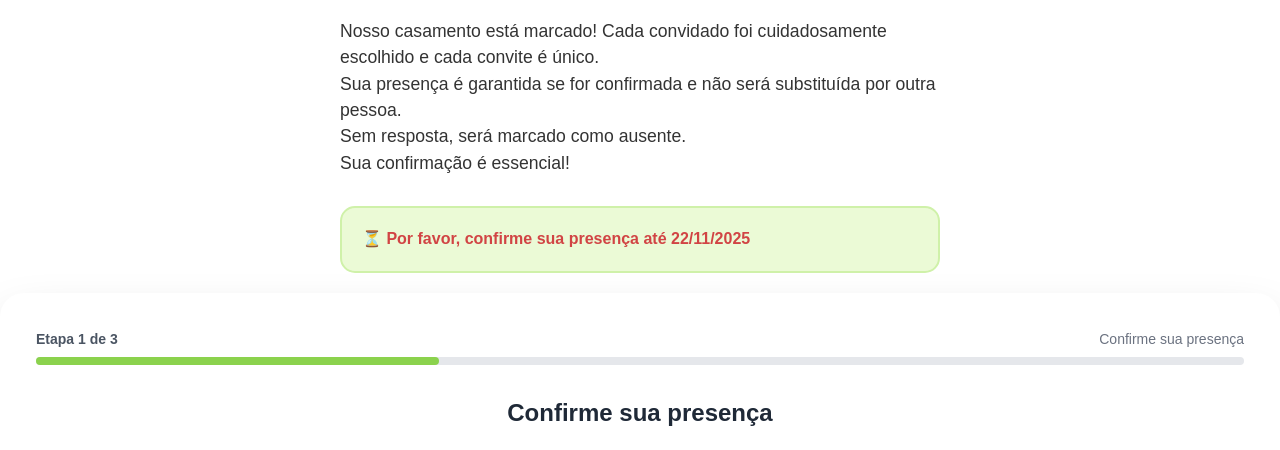
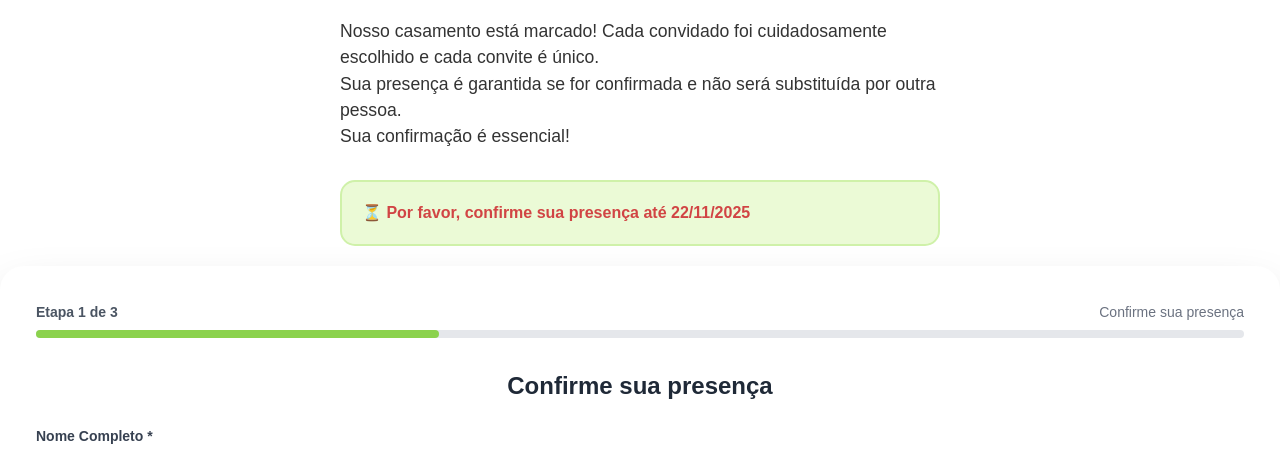
Before and after one commit to KatyBarbosa/rsvp-JeS, a plain HTML site: page index.html in a window 1280 px wide. Shown: the part 289-739 px from the top of the page. Drawn offline with nearby package versions, Linux system fonts and the light colour scheme.

Commit message:
Update index.html

```diff
--- a/index.html
+++ b/index.html
@@ -135,15 +135,12 @@
   <h2 class="texto-centralizado">
     <p>Nosso casamento está marcado! Cada convidado foi cuidadosamente escolhido e cada convite é único.</p>
     <p>Sua presença é garantida se for confirmada e não será substituída por outra pessoa.</p>
-    <p>Sem resposta, será marcado como ausente.</p>
       <p>Sua confirmação é essencial!</p>
   </h2>
 
   <!-- Aviso de confirmação -->
   <div class="aviso-confirmacao">
-    <p class="texto-aviso">
-      ⏳ Por favor, confirme sua presença até <strong>22/11/2025</strong>
-    </p>
+    <p class="texto-aviso">⏳ Por favor, confirme sua presença até <strong>22/11/2025</strong></p>
   </div>
 </div>
 
```
